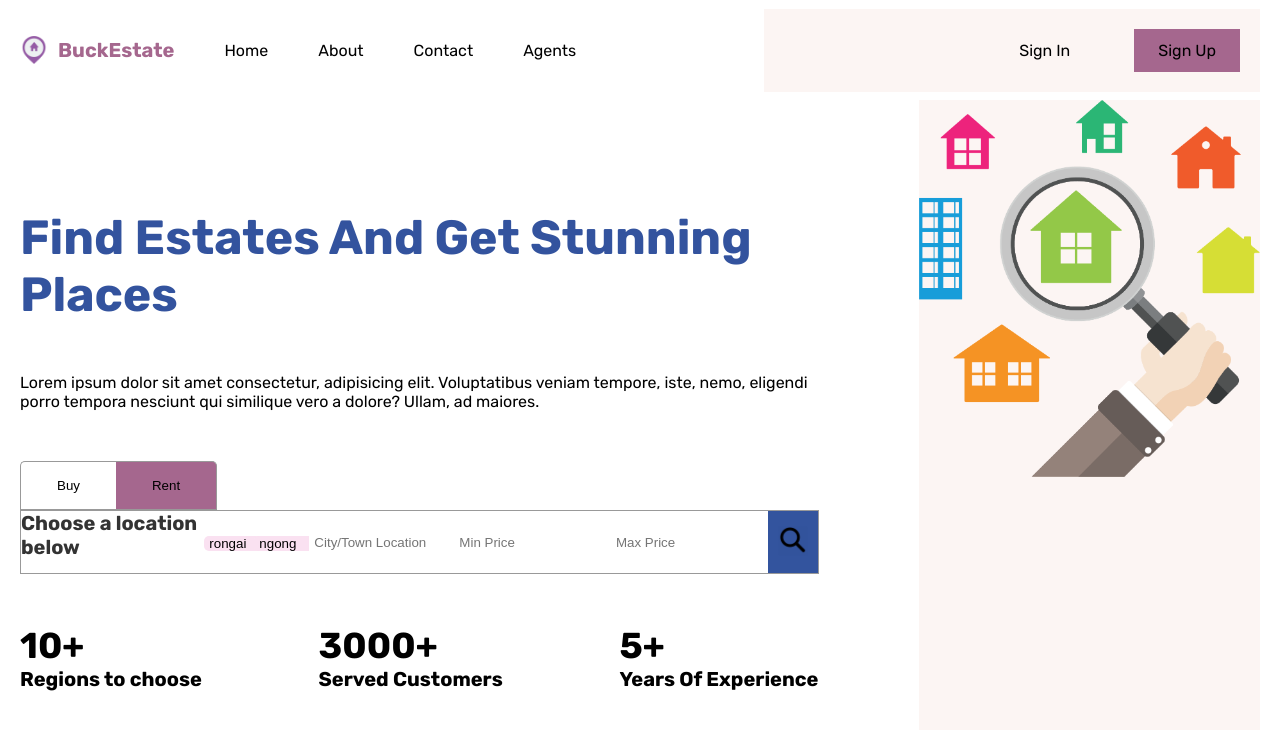
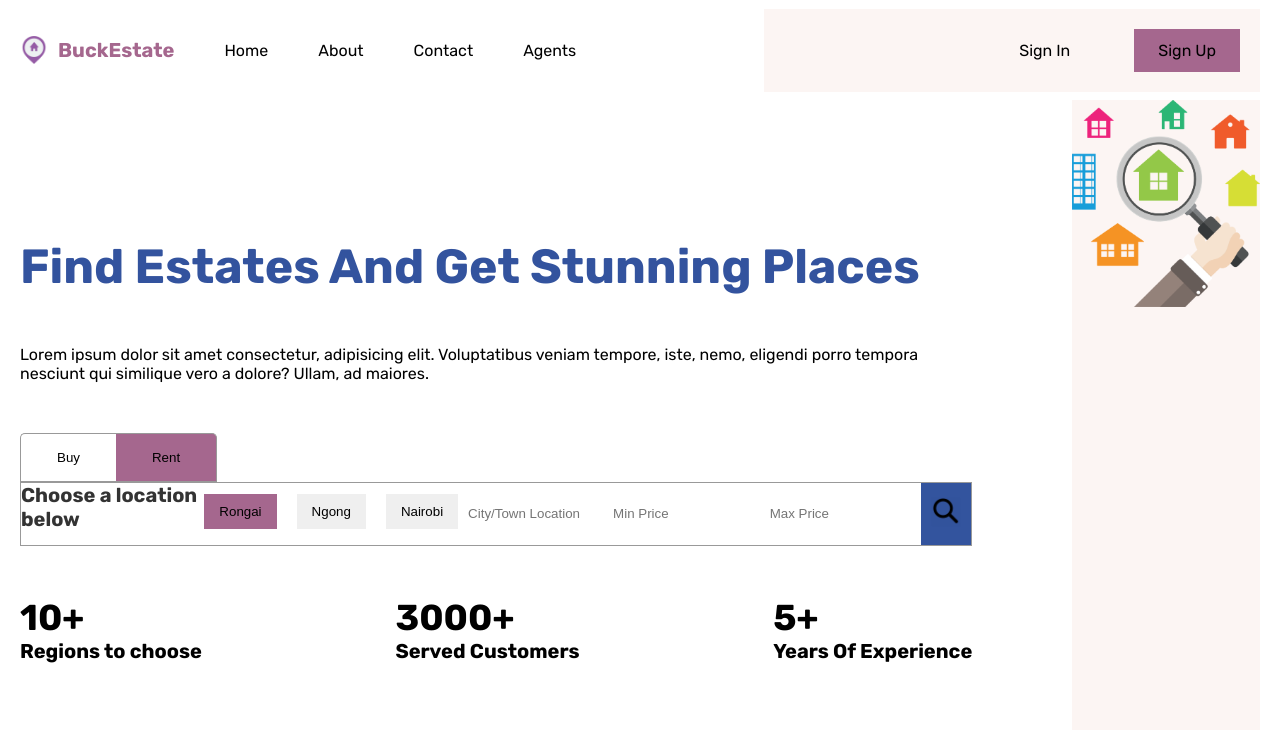
Before and after one commit to BuckanianMark/buckestate-ui, a React (Vite) app: page / in a window 1280 px wide. Shown: the top 730 px of the page. Built offline with nearby package versions, Linux system fonts and the light colour scheme; no server answers.

Commit message:
Searchbar changes

```diff
--- a/src/components/searchBar/SearchBar.jsx
+++ b/src/components/searchBar/SearchBar.jsx
@@ -3,6 +3,7 @@ import "./searchBar.scss"
 import searchIcon from "../../assets/search.png"
 import { Link } from "react-router-dom"
 const types = ["buy","rent"]
+const cities = ["Rongai","Ngong","Nairobi"]
 function SearchBar(){
     const [query,setQuery] = useState({
         type:"rent",
@@ -15,6 +16,9 @@ function SearchBar(){
         const handleChange = e => {
             setQuery((prev) => ({...prev,[e.target.name]:e.target.value}))
         }
+        const handleCityClick = (city) => {
+            setQuery((prev) => ({ ...prev, city }));
+          };
     return(
         <div className="searchBar">
            <div className="type">
@@ -29,7 +33,15 @@ function SearchBar(){
             <form action="">
                 <h2>Choose a location below</h2>
                 <div className="city-div">
-                    <div className="city">
+                    {cities.map((city) => (
+                        <button
+                        key={city}
+                        className={query.city === city ? "selected":""}
+                        onClick={() => handleCityClick(city)}>
+                            {city}
+                        </button>
+                    ))}
+                    {/* <div className="city">
                         <label htmlFor="city" className="city-label">
                         <input type="text"  name="city"  value="rongai" readOnly onChange={handleChange} />
                         </label>
@@ -38,7 +50,7 @@ function SearchBar(){
                         <label htmlFor="city">
                         <input type="text"  name="city"  value="ngong" readOnly onChange={handleChange} />
                         </label>
-                    </div>
+                    </div> */}
                 </div>
                 <input type="text" name="city"  placeholder="City/Town Location" onChange={handleChange} />
                 <input type="number" name="minPrice" min={0} max={1000000}  onChange={handleChange}   placeholder="Min Price"/>
--- a/src/components/searchBar/searchBar.scss
+++ b/src/components/searchBar/searchBar.scss
@@ -37,20 +37,19 @@
             color: #333;
         }
         .city-div{
-            display: grid;
-            grid-template-columns: repeat(2,1fr);
-            .city{
-                display: flex;
-                align-items: center;
-                label{
-                    width: 50px;
-                    input{
-                        width: 100px;
-                        border-radius: 5px;
-                        background: #fae1f1;
-                    }
+            display:flex;
+            align-items: center;
+            justify-content: flex-start;
+            gap: 20px;
+            margin-bottom: 5px;
+            button{
+                padding: 10px 15px;
+                border: none;
+                &.selected{
+                    background-color: #A5678e;
                 }
             }
+
         }
         @include sm{
             flex-direction: column;
```
